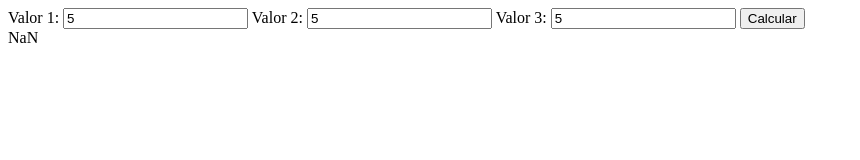
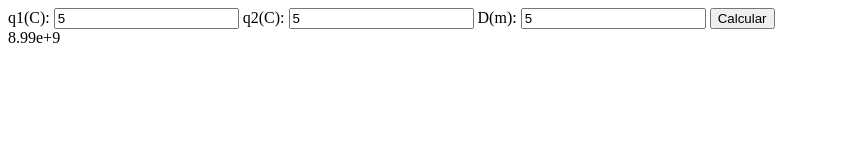
Before and after one commit to baaastoz/AtividadeCisco, a plain HTML site: page index.html in a window 1280 px wide. Both pictures are taken after typing "5", "5", "5" into the empty fields and a click on the button "Calcular". Shown: the whole page, without its empty margins (0-860 px from the left). Drawn offline with Linux system fonts and the light colour scheme.

Commit message:
Add files via upload

```diff
--- a/index.html
+++ b/index.html
@@ -1,20 +1,20 @@
 <!DOCTYPE html>
-<html lang="pr-br">
+<html lang="pt-br">
 <head>
     <meta charset="UTF-8">
     <meta name="viewport" content="width=device-width, initial-scale=1.0">
-    <title>Cisco</title>
+    <title>Calculadora de Força Elétrica</title>
 </head>
 <body>
     <div id="physics">
-        <label>Valor 1:</label>
-        <input type="number" id="val1">
-        <label>Valor 2:</label>
-        <input type="number" id="val2">
-        <label>Valor 3:</label>
-        <input type="number" id="val3">
+        <label>q1(C):</label>
+        <input type="number" id="q1">
+        <label>q2(C):</label>
+        <input type="number" id="q2">
+        <label>D(m):</label>
+        <input type="number" id="D">
         <button onclick="calcular()">Calcular</button>
-        <div id="resultado"></div>
+        <div><label id="result"></label></div>
     </div>
     <script src="script.js"></script>
 </body>
--- a/script.js
+++ b/script.js
@@ -1,10 +1,12 @@
 function calcular(){
-    var val1 = parseFloat(document.getElementById('val1').value);
-    var val2 = parseFloat(document.getElementById('val2').value);
-    var val2 = parseFloat(document.getElementById('val3').value);
+    /* parseFloat: converte a string recebida como argumento e a retorna como um número */
+    const k = 8.9875 * Math.pow(10, 9);
+    const q1 = parseFloat(document.getElementById('q1').value);
+    const q2 = parseFloat(document.getElementById('q2').value);
+    const D = parseFloat(document.getElementById('D').value);
 
-    /* parseFloat: converte a string recebida como argumento e a retorna como um número */
-    var media = (val1 + val2 + val3) / 3;
-    document.getElementById('resultado').innerText = media;
 
+    const result = k * Math.abs(q1 * q2) / Math.pow(D, 2);
+
+    document.getElementById('result').innerText = result.toExponential(2);
 }
```
